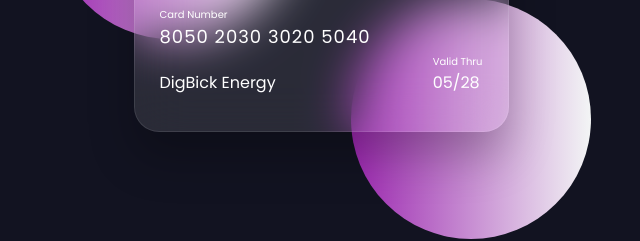
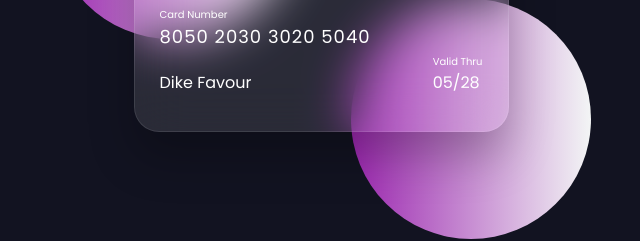
Before and after one commit to Mordeckaii/flipping-credit-card, a plain HTML site: page index.html in a window 1280 px wide. Shown: the part 381-622 px from the top of the page, 319-959 px from the left. Drawn offline with Linux system fonts and the light colour scheme.

Commit message:
Change Name On Card

```diff
--- a/index.html
+++ b/index.html
@@ -22,7 +22,7 @@
             <div class="name-number">
               <h6>Card Number</h6>
               <h5 class="number">8050 2030 3020 5040</h5>
-              <h5 class="name">DigBick Energy</h5>
+              <h5 class="name">Dike Favour</h5>
             </div>
 
             <div class="valid-date">
```
